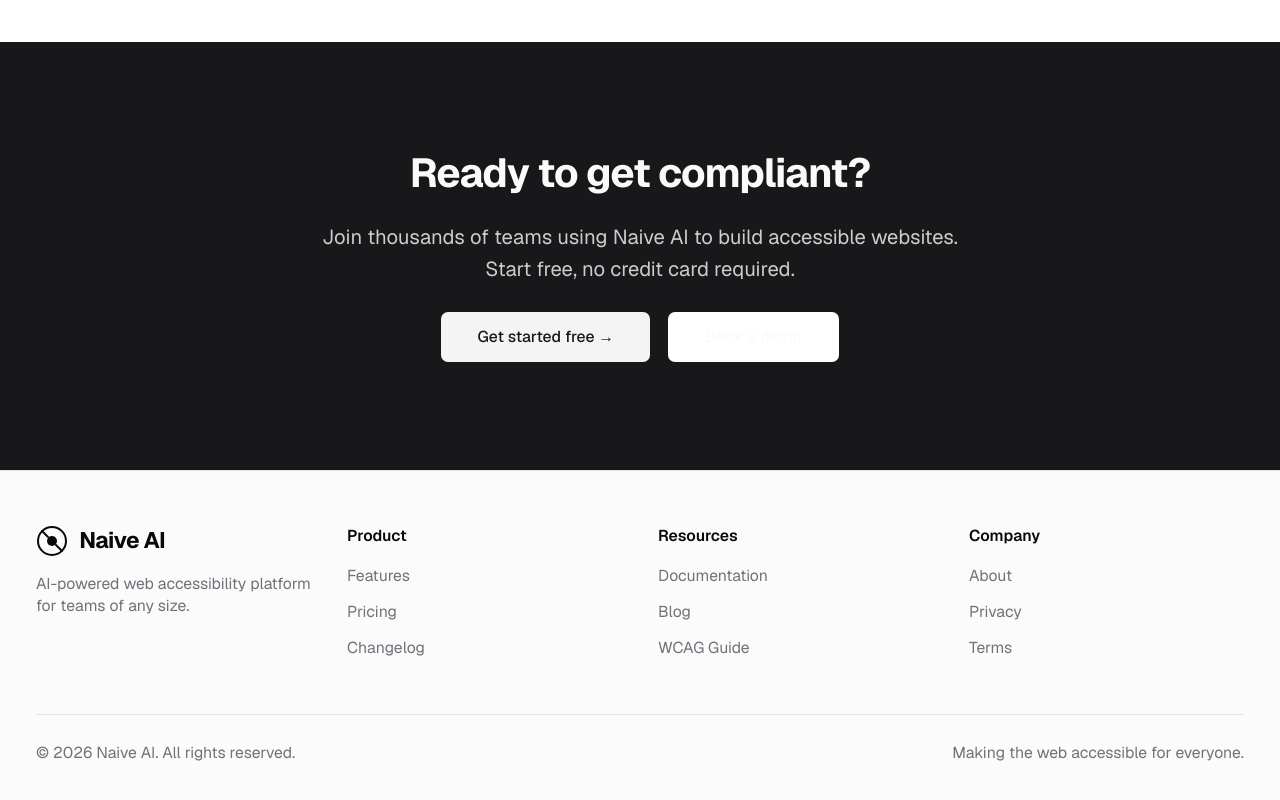
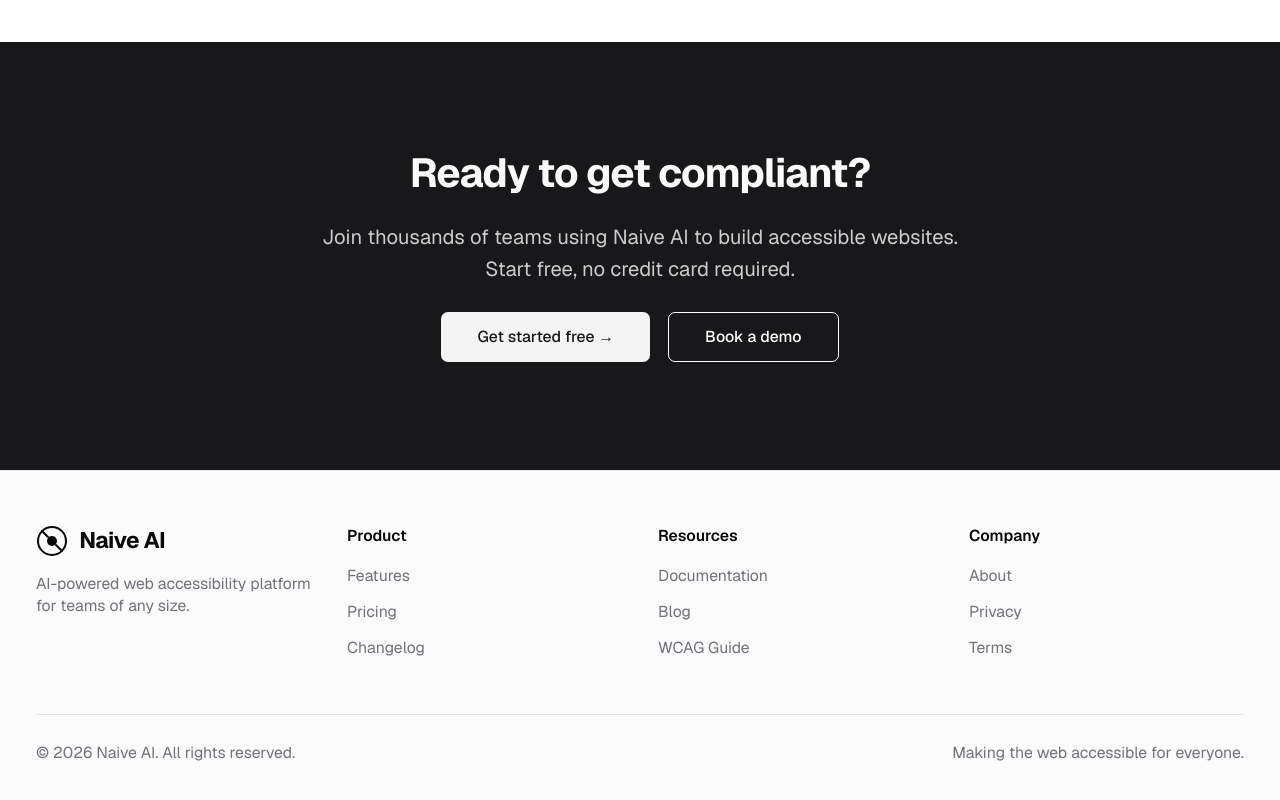
Before and after one commit to naivenyc/naive-nyc-site, a Next.js app: page / in a window 1280 px wide. Shown: the part 4151-4951 px from the top of the page. Built offline with nearby package versions, Linux system fonts and the light colour scheme.

Commit message:
fix: Book a demo button visible contrast on dark CTA banner

```diff
--- a/app/page.tsx
+++ b/app/page.tsx
@@ -28,7 +28,7 @@ export default function Home() {
             <Button size="lg" variant="secondary" asChild>
               <a href="https://ai.naive.nyc/signup">Get started free →</a>
             </Button>
-            <Button size="lg" variant="outline" className="border-primary-foreground/30 text-primary-foreground hover:bg-primary-foreground/10" asChild>
+            <Button size="lg" variant="outline" className="border-white text-white bg-transparent hover:bg-white hover:text-primary" asChild>
               <Link href="/demo">Book a demo</Link>
             </Button>
           </div>
```
